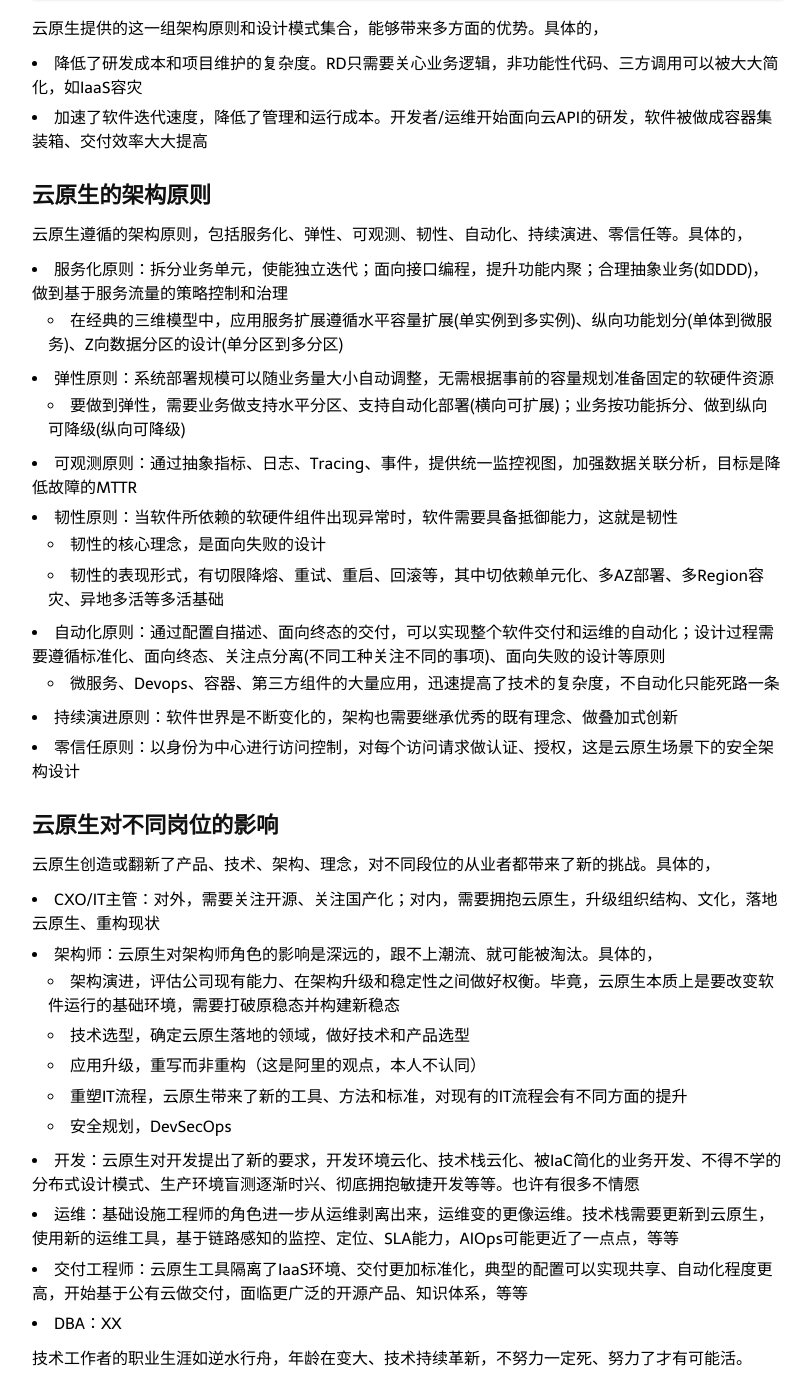
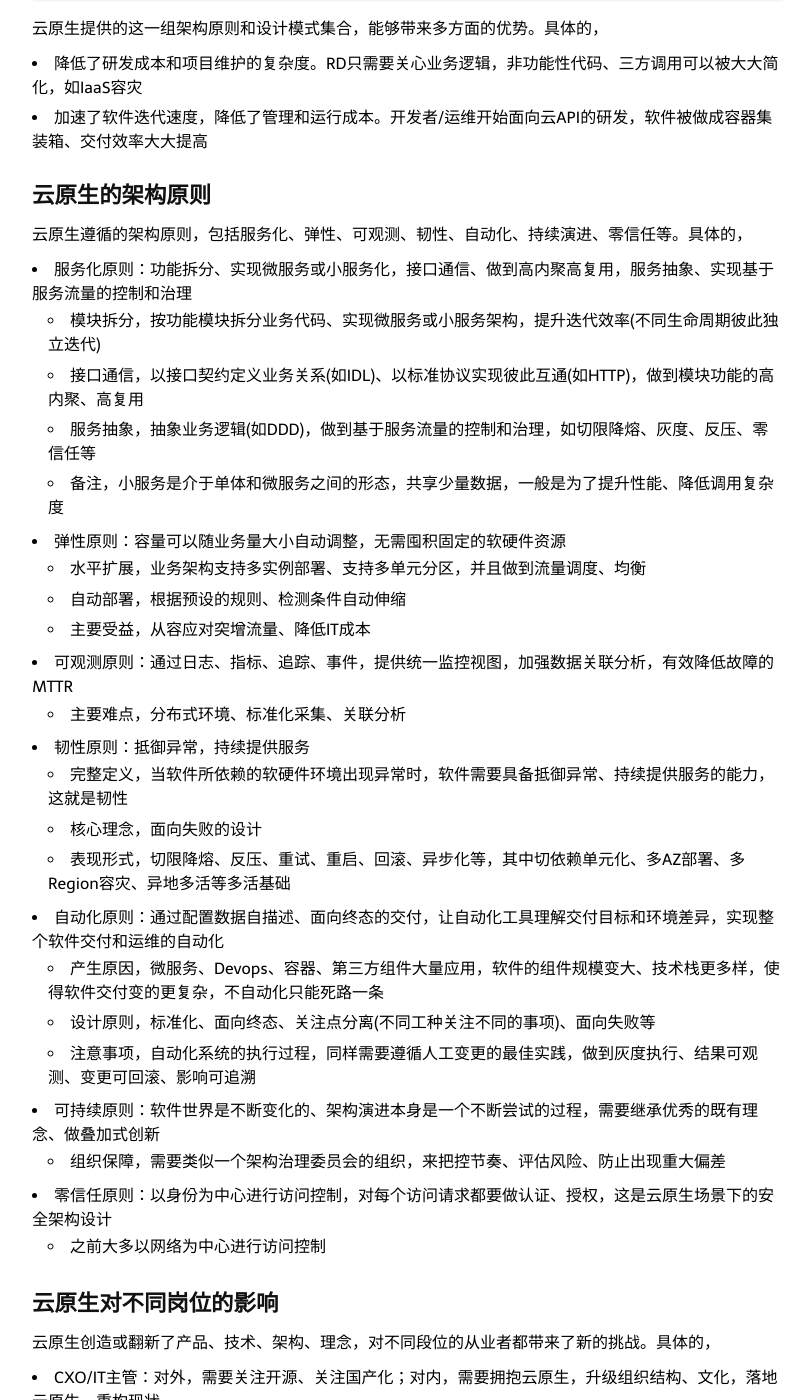
Before and after one commit to niean/niean.github.io, a Jekyll site: the page built from _posts/2021-06-30-infra-cloud-native.markdown, in a window 1280 px wide and 1400 px high, scrolled down 1101 px. Shown: the whole window, without its empty margins (233-1045 px from the left). Built offline with Jekyll 4.4.1, drawn with Linux system fonts in a browser that asks for light colours; comment, search, counter and statistics services are not loaded; some of the changed text lies outside the part shown.

Commit message:
update: cn

```diff
--- a/_posts/2021-06-30-infra-cloud-native.markdown
+++ b/_posts/2021-06-30-infra-cloud-native.markdown
@@ -34,18 +34,29 @@ CNCF对云原生的最新定义，为，
 ## 云原生的架构原则
 云原生遵循的架构原则，包括服务化、弹性、可观测、韧性、自动化、持续演进、零信任等。具体的，
 
-- 服务化原则：拆分业务单元，使能独立迭代；面向接口编程，提升功能内聚；合理抽象业务(如DDD)，做到基于服务流量的策略控制和治理
-    - 在经典的三维模型中，应用服务扩展遵循水平容量扩展(单实例到多实例)、纵向功能划分(单体到微服务)、Z向数据分区的设计(单分区到多分区)
-- 弹性原则：系统部署规模可以随业务量大小自动调整，无需根据事前的容量规划准备固定的软硬件资源
-    - 要做到弹性，需要业务做支持水平分区、支持自动化部署(横向可扩展)；业务按功能拆分、做到纵向可降级(纵向可降级)
-- 可观测原则：通过抽象指标、日志、Tracing、事件，提供统一监控视图，加强数据关联分析，目标是降低故障的MTTR
-- 韧性原则：当软件所依赖的软硬件组件出现异常时，软件需要具备抵御能力，这就是韧性
-    - 韧性的核心理念，是面向失败的设计
-    - 韧性的表现形式，有切限降熔、重试、重启、回滚等，其中切依赖单元化、多AZ部署、多Region容灾、异地多活等多活基础
-- 自动化原则：通过配置自描述、面向终态的交付，可以实现整个软件交付和运维的自动化；设计过程需要遵循标准化、面向终态、关注点分离(不同工种关注不同的事项)、面向失败的设计等原则
-    - 微服务、Devops、容器、第三方组件的大量应用，迅速提高了技术的复杂度，不自动化只能死路一条
-- 持续演进原则：软件世界是不断变化的，架构也需要继承优秀的既有理念、做叠加式创新
-- 零信任原则：以身份为中心进行访问控制，对每个访问请求做认证、授权，这是云原生场景下的安全架构设计
+- 服务化原则：功能拆分、实现微服务或小服务化，接口通信、做到高内聚高复用，服务抽象、实现基于服务流量的控制和治理
+    - 模块拆分，按功能模块拆分业务代码、实现微服务或小服务架构，提升迭代效率(不同生命周期彼此独立迭代)
+    - 接口通信，以接口契约定义业务关系(如IDL)、以标准协议实现彼此互通(如HTTP)，做到模块功能的高内聚、高复用
+    - 服务抽象，抽象业务逻辑(如DDD)，做到基于服务流量的控制和治理，如切限降熔、灰度、反压、零信任等
+    - 备注，小服务是介于单体和微服务之间的形态，共享少量数据，一般是为了提升性能、降低调用复杂度
+- 弹性原则：容量可以随业务量大小自动调整，无需囤积固定的软硬件资源
+    - 水平扩展，业务架构支持多实例部署、支持多单元分区，并且做到流量调度、均衡
+    - 自动部署，根据预设的规则、检测条件自动伸缩
+    - 主要受益，从容应对突增流量、降低IT成本
+- 可观测原则：通过日志、指标、追踪、事件，提供统一监控视图，加强数据关联分析，有效降低故障的MTTR
+    - 主要难点，分布式环境、标准化采集、关联分析
+- 韧性原则：抵御异常，持续提供服务
+    - 完整定义，当软件所依赖的软硬件环境出现异常时，软件需要具备抵御异常、持续提供服务的能力，这就是韧性
+    - 核心理念，面向失败的设计
+    - 表现形式，切限降熔、反压、重试、重启、回滚、异步化等，其中切依赖单元化、多AZ部署、多Region容灾、异地多活等多活基础
+- 自动化原则：通过配置数据自描述、面向终态的交付，让自动化工具理解交付目标和环境差异，实现整个软件交付和运维的自动化
+    - 产生原因，微服务、Devops、容器、第三方组件大量应用，软件的组件规模变大、技术栈更多样，使得软件交付变的更复杂，不自动化只能死路一条
+    - 设计原则，标准化、面向终态、关注点分离(不同工种关注不同的事项)、面向失败等
+    - 注意事项，自动化系统的执行过程，同样需要遵循人工变更的最佳实践，做到灰度执行、结果可观测、变更可回滚、影响可追溯
+- 可持续原则：软件世界是不断变化的、架构演进本身是一个不断尝试的过程，需要继承优秀的既有理念、做叠加式创新
+    - 组织保障，需要类似一个架构治理委员会的组织，来把控节奏、评估风险、防止出现重大偏差
+- 零信任原则：以身份为中心进行访问控制，对每个访问请求都要做认证、授权，这是云原生场景下的安全架构设计
+    - 之前大多以网络为中心进行访问控制
 
 
 ## 云原生对不同岗位的影响
@@ -150,6 +161,7 @@ CNCF对云原生的最新定义，为，
 
 今天大部分企业的软件规模都在不断增长，原来单机可以对应用做完所有调试，但在分布式环境下需要对多个主机上的信息做关联，才可能回答清楚服务为什么宕机、哪些服务违反了其定义的SLO、目前的故障影响哪些用户、最近这次变更对哪些服务指标带来了影响等等，这些都要求系统具备更强的可观测能力。可观测性与监控、业务探活、分布式追踪等系统提供的能力不同，前者是在云这样的分布式系统中，主动通过日志、链路跟踪和度量等手段，让一次APP点击背后的多次服务调用的耗时、返回值和参数都清晰可见，甚至可以下钻到每次三方软件调用、SQL请求、节点拓扑、网络响应等，这样的能力可以使运维、开发和业务人员实时掌握软件运行情况，并结合多个维度的数据指标，获得前所未有的关联分析能力，不断对业务健康度和用户体验进行数字化衡量和持续优化。
 
+
 ##### 韧性原则
 当软件所依赖的软硬件组件出现异常时，软件需要具备抵御能力，这就是韧性；韧性的核心理念，是面向失败的设计；表现形式有切限降熔、重试、重启、回滚等，其中切依赖单元化、多AZ部署、多Region容灾、异地多活等多活基础。具体的，
 
@@ -158,14 +170,14 @@ CNCF对云原生的最新定义，为，
 ##### 自动化原则
 微服务、Devops、容器、第三方组件的大量应用，迅速提高了技术的复杂度，不自动化只能死路一条。通过配置数据自描述、面向终态的交付，可以实现整个软件交付和运维的自动化，需要遵循标准化、面向终态、关注点分离(不同工种关注不同的事项)、面向失败的设计等原则。具体的，
 
-技术往往是把双刃剑，容器、微服务、DevOps、大量第三方组件的使用，在降低分布式复杂性和提升迭代速度的同时，因为整体增大了软件技术栈的复杂度和组件规模，所以不可避免地带来了软件交付的复杂性，如果这里控制不当，应用就无法体会到云原生技术的优势。通过IaC(Infrastructure as Code)、GitOps、OAM(Open Application Model)、Kubernetes Operator和大量自动化交付工具在 CI/CD 流水线中的实践，一方面标准化企业内部的软件交付过程，另一方面在标准化的基础上进行自动化 —— 「通过配置数据自描述和面向终态的交付过程，让自动化工具理解交付目标和环境差异，实现整个软件交付和运维的自动化」。
+技术往往是把双刃剑，容器、微服务、DevOps、大量第三方组件的使用，在降低分布式复杂性和提升迭代速度的同时，因为整体增大了软件技术栈的复杂度和组件规模，所以不可避免地带来了软件交付的复杂性，如果这里控制不当，应用就无法体会到云原生技术的优势。通过IaC(Infrastructure as Code)、GitOps、OAM(Open Application Model)、Kubernetes Operator和大量自动化交付工具在CI/CD流水线中的实践，一方面标准化企业内部的软件交付过程，另一方面在标准化的基础上进行自动化 —— 「通过配置数据自描述和面向终态的交付过程，让自动化工具理解交付目标和环境差异，实现整个软件交付和运维的自动化」。
 
 自动化系统的执行过程，同样需要遵循人工变更的最佳实践，做到灰度执行、结果可观测、变更可回滚、影响可追溯。
 
 ##### 持续演进原则
 软件世界是不断变化的，架构也需要继承优秀的既有理念、做叠加式创新。具体的，
 
-今天技术和业务的演进速度非常快，很少有一开始就清晰定义了架构并在整个软件生命周期里面都适用，相反往往还需要对架构进行一定范围内的重构，因此云原生架构本身也应该和必须是一个具备持续演进能力的架构，而不是一个封闭式架构。除了增量迭代、目标选取等因素外，还需要考虑组织(例如架构控制委员会)层面的架构治理和风险控制，特别是在业务高速迭代情况下的架构、业务、实现平衡关系。云原生架构对于新建应用而言的架构控制策略相对容易选择(通常是选择弹性、敏捷、成本的维度)，但对于存量应用向云原生架构迁移，则需要从架构上考虑遗留应用的迁出成本/风险和到云上的迁入成本/风险，以及技术上通过微服务/应用网关、应用集成、适配器、服务网格、数据迁移、在线灰度等应用 和流量进行细颗粒度控制。
+今天技术和业务的演进速度非常快，很少有一开始就清晰定义了架构并在整个软件生命周期里面都适用，相反往往还需要对架构进行一定范围内的重构，因此云原生架构本身也应该和必须是一个具备持续演进能力的架构，而不是一个封闭式架构。除了增量迭代、目标选取等因素外，还需要考虑组织(例如架构控制委员会)层面的架构治理和风险控制，特别是在业务高速迭代情况下的架构、业务实现平衡关系。云原生架构对于新建应用而言的架构控制策略相对容易选择(通常是选择弹性、敏捷、成本的维度)，但对于存量应用向云原生架构迁移，则需要从架构上考虑遗留应用的迁出成本/风险和到云上的迁入成本/风险，以及技术上通过微服务/应用网关、应用集成、适配器、服务网格、数据迁移、在线灰度等应用 和流量进行细颗粒度控制。
 
 ##### 零信任原则
 以身份为中心进行访问控制，对每个访问请求做认证、授权，这是云原生场景下的安全架构设计。具体的，
```
